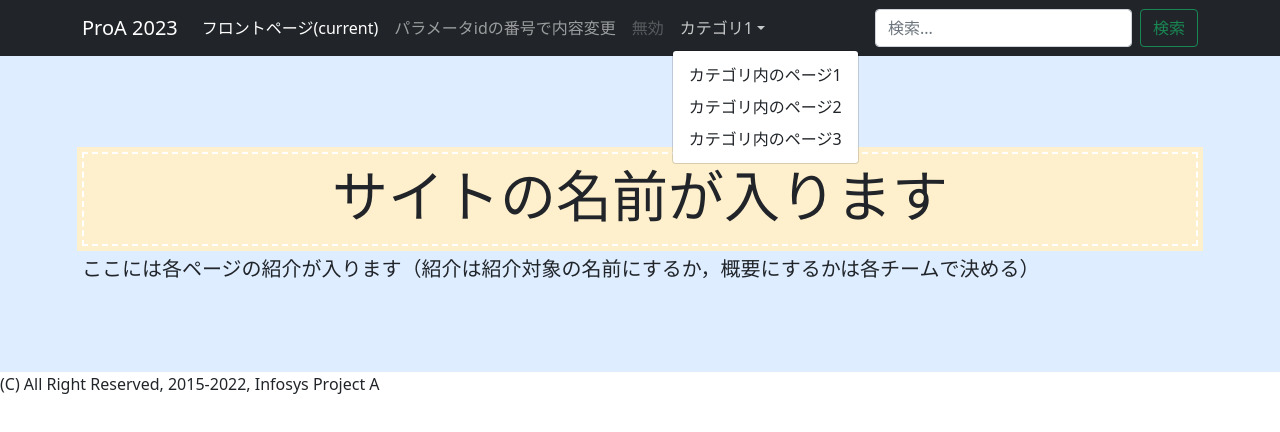
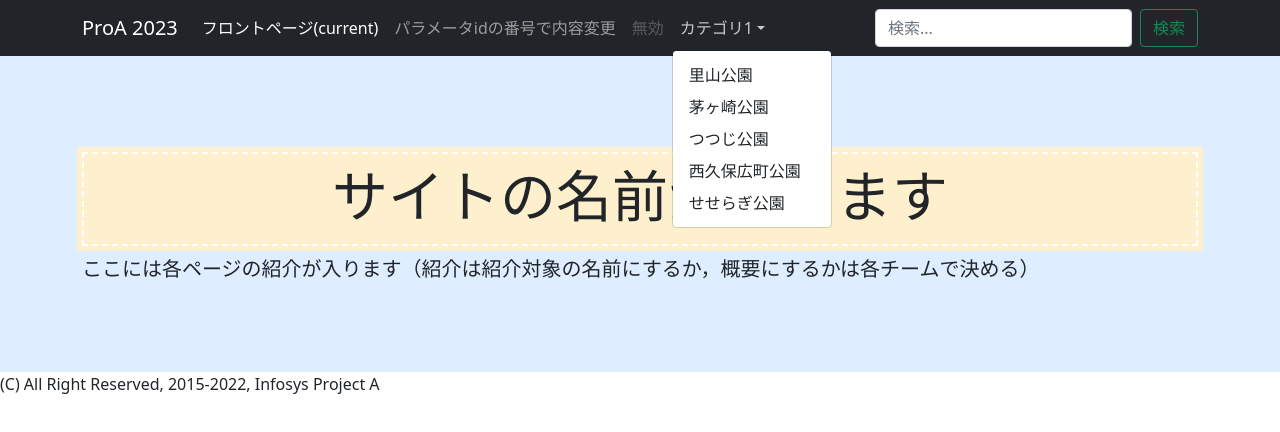
Before and after one commit to InfosysProjectA-2023/2023-project2-g, a plain HTML site: page docs/index.html in a window 1280 px wide. Both pictures are taken after a click on the button "カテゴリ1". Drawn offline with nearby package versions, Linux system fonts and the light colour scheme.

Commit message:
Update index.html

```diff
--- a/docs/index.html
+++ b/docs/index.html
@@ -36,9 +36,11 @@
             <li class="nav-item dropdown"><!-- カテゴリ別のメニュー項目を作る場合などに利用する．なお，hrefのリンク先は各チームで修正すること -->
               <a href="#" class="nav-link dropdown-toggle" role="button" data-bs-toggle="dropdown" aria-haspopup="true" aria-expanded="false">カテゴリ1</a>
               <ul class="dropdown-menu">
-                <li><a class="dropdown-item" href="./detail_example.html?id=1">カテゴリ内のページ1</a></li>
-                <li><a class="dropdown-item" href="./detail_example.html?id=2">カテゴリ内のページ2</a></li>
-                <li><a class="dropdown-item" href="./detail_example.html?id=3">カテゴリ内のページ3</a></li>
+                <li><a class="dropdown-item" href="./detail_example.html?id=1">里山公園</a></li>
+                <li><a class="dropdown-item" href="./detail_example.html?id=2">茅ヶ崎公園</a></li>
+                <li><a class="dropdown-item" href="./detail_example.html?id=3">つつじ公園</a></li>
+		<li><a class="dropdown-item" href="./detail_example.html?id=4">西久保広町公園</a></li>
+		<li><a class="dropdown-item" href="./detail_example.html?id=5">せせらぎ公園</a></li>
                 <!-- 適宜，カテゴリ内のページがあれば，個々に項目を追加（あるいは，削除）-->
               </ul>
             </li>
```
